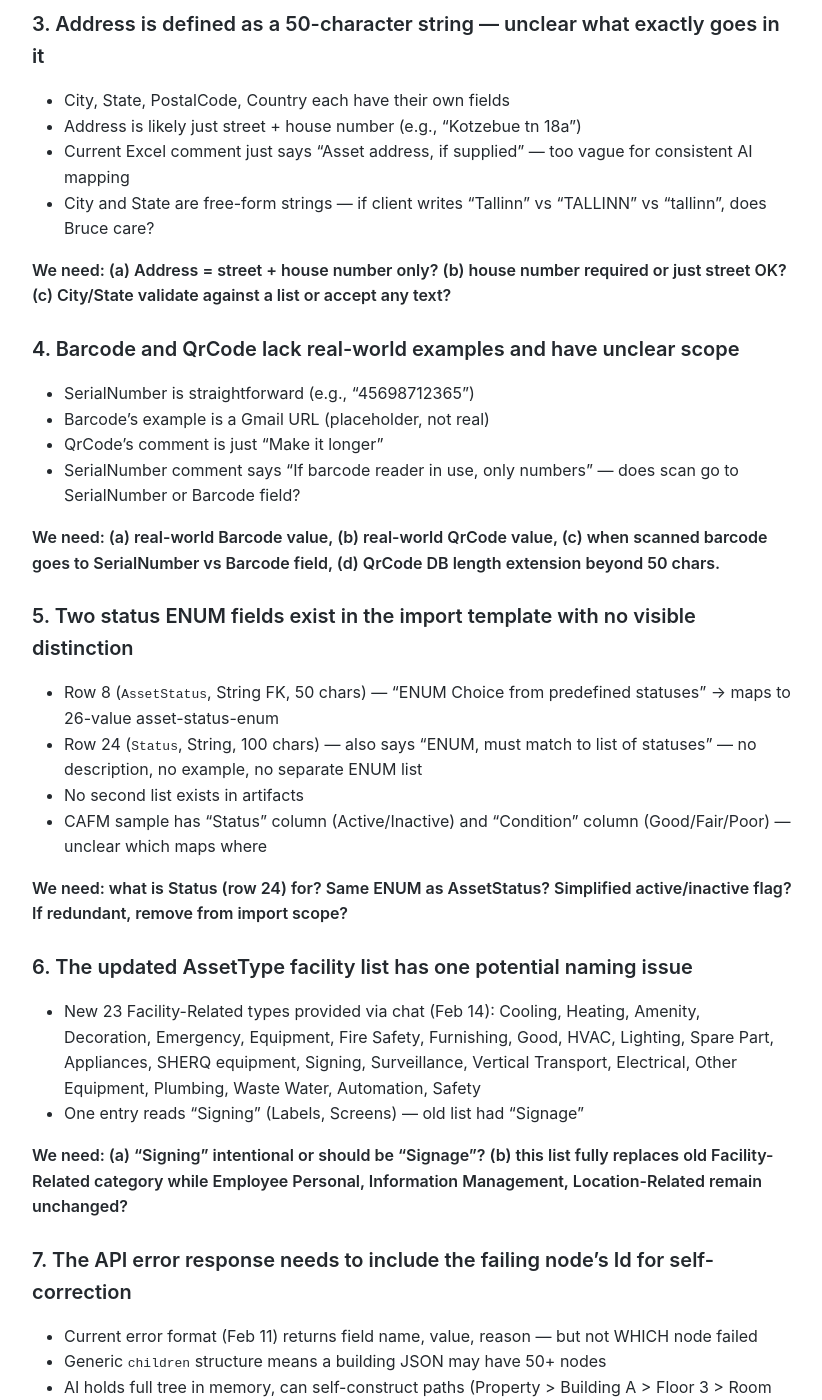
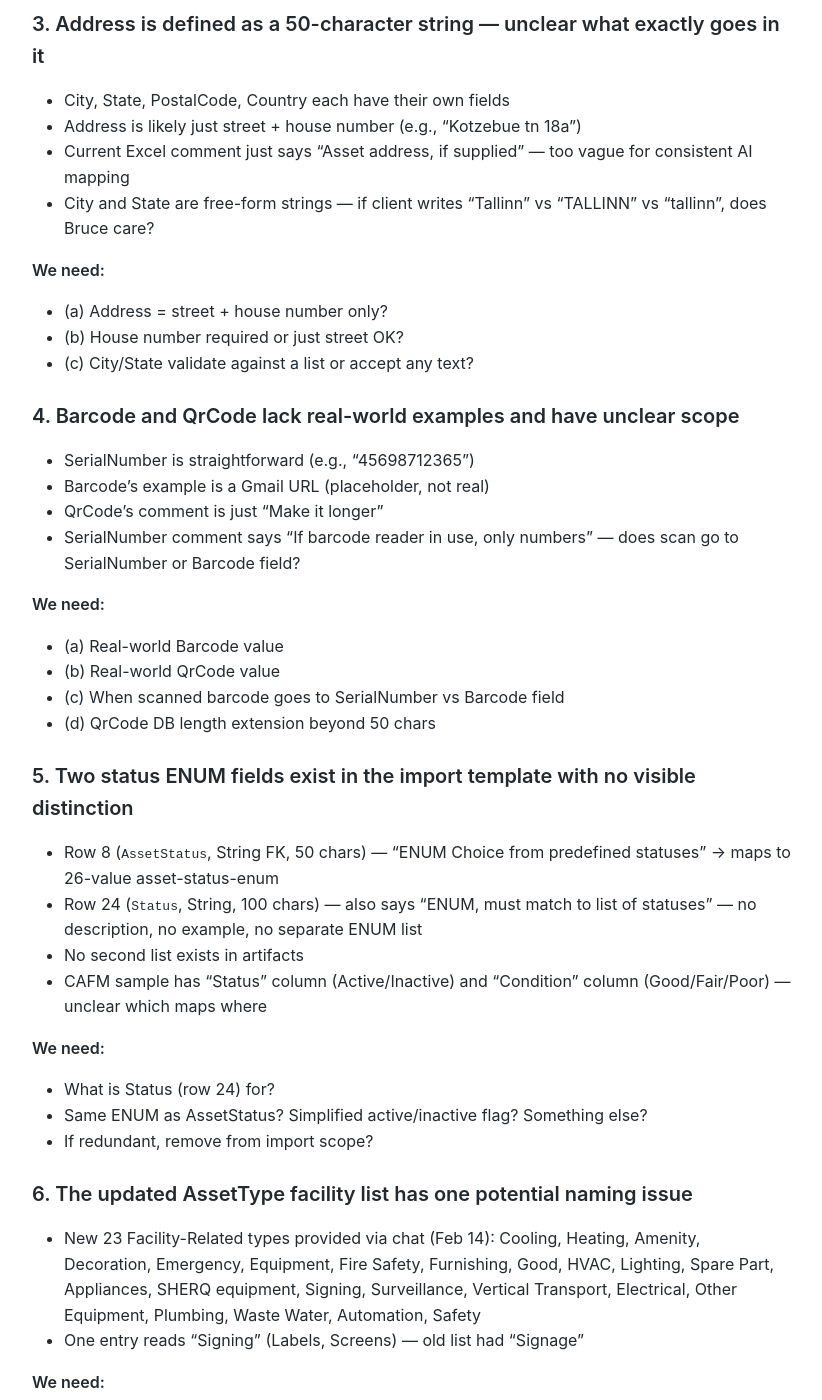
Before and after one commit to MariusWilsch/public-wilsch-ai-pages, a Jekyll site: the page built from project/archibus-fm-assistant/rein-meeting-agenda-feb15-field-review.md, in a window 1280 px wide and 1400 px high, scrolled down 1720 px. Shown: the whole window, without its empty margins (228-1050 px from the left). Built offline with Jekyll 4.4.1, drawn with Linux system fonts in a browser that asks for light colours; our own code applies the rules of GitHub Pages for plain Markdown files; some of the changed text lies outside the part shown.

Commit message:
Sync from hippocampus 2026-02-15

```diff
--- a/project/archibus-fm-assistant/rein-meeting-agenda-feb15-field-review.md
+++ b/project/archibus-fm-assistant/rein-meeting-agenda-feb15-field-review.md
@@ -49,7 +49,10 @@ Validate field-level decisions from the Feb 14 extraction pass. The design doc's
 - Current Excel comment just says "Asset address, if supplied" — too vague for consistent AI mapping
 - City and State are free-form strings — if client writes "Tallinn" vs "TALLINN" vs "tallinn", does Bruce care?
 
-**We need: (a) Address = street + house number only? (b) house number required or just street OK? (c) City/State validate against a list or accept any text?**
+**We need:**
+- (a) Address = street + house number only?
+- (b) House number required or just street OK?
+- (c) City/State validate against a list or accept any text?
 
 ### 4. Barcode and QrCode lack real-world examples and have unclear scope
 
@@ -58,7 +61,11 @@ Validate field-level decisions from the Feb 14 extraction pass. The design doc's
 - QrCode's comment is just "Make it longer"
 - SerialNumber comment says "If barcode reader in use, only numbers" — does scan go to SerialNumber or Barcode field?
 
-**We need: (a) real-world Barcode value, (b) real-world QrCode value, (c) when scanned barcode goes to SerialNumber vs Barcode field, (d) QrCode DB length extension beyond 50 chars.**
+**We need:**
+- (a) Real-world Barcode value
+- (b) Real-world QrCode value
+- (c) When scanned barcode goes to SerialNumber vs Barcode field
+- (d) QrCode DB length extension beyond 50 chars
 
 ### 5. Two status ENUM fields exist in the import template with no visible distinction
 
@@ -67,14 +74,19 @@ Validate field-level decisions from the Feb 14 extraction pass. The design doc's
 - No second list exists in artifacts
 - CAFM sample has "Status" column (Active/Inactive) and "Condition" column (Good/Fair/Poor) — unclear which maps where
 
-**We need: what is Status (row 24) for? Same ENUM as AssetStatus? Simplified active/inactive flag? If redundant, remove from import scope?**
+**We need:**
+- What is Status (row 24) for?
+- Same ENUM as AssetStatus? Simplified active/inactive flag? Something else?
+- If redundant, remove from import scope?
 
 ### 6. The updated AssetType facility list has one potential naming issue
 
 - New 23 Facility-Related types provided via chat (Feb 14): Cooling, Heating, Amenity, Decoration, Emergency, Equipment, Fire Safety, Furnishing, Good, HVAC, Lighting, Spare Part, Appliances, SHERQ equipment, Signing, Surveillance, Vertical Transport, Electrical, Other Equipment, Plumbing, Waste Water, Automation, Safety
 - One entry reads "Signing" (Labels, Screens) — old list had "Signage"
 
-**We need: (a) "Signing" intentional or should be "Signage"? (b) this list fully replaces old Facility-Related category while Employee Personal, Information Management, Location-Related remain unchanged?**
+**We need:**
+- (a) "Signing" intentional or should be "Signage"?
+- (b) This list fully replaces old Facility-Related category while Employee Personal, Information Management, Location-Related remain unchanged?
 
 ### 7. The API error response needs to include the failing node's Id for self-correction
 
```
